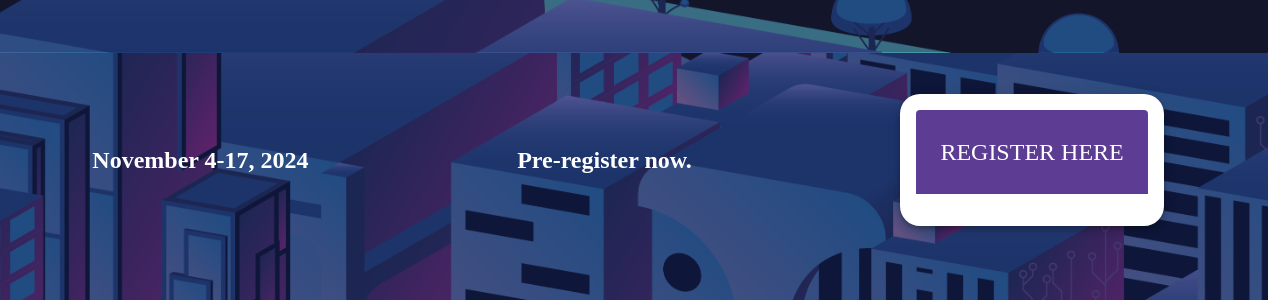
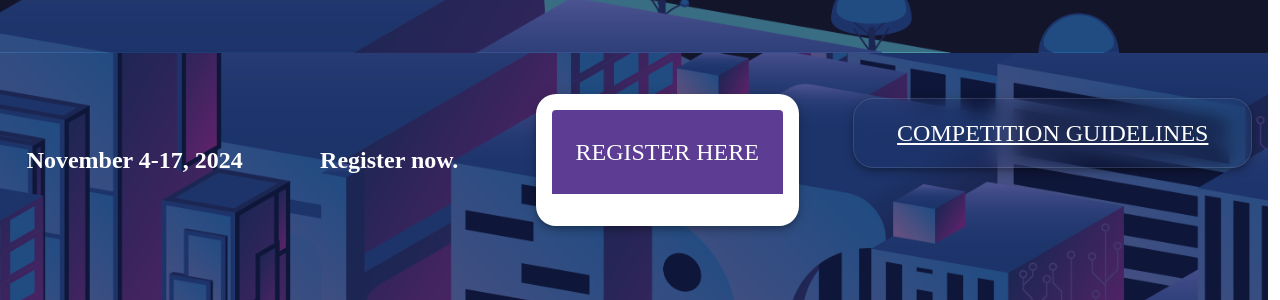
Before and after one commit to bestcluj/coderun-2024, a Vue app: page / in a window 1280 px wide. Shown: the part 799-1099 px from the top of the page. Built offline with nearby package versions, Linux system fonts and the light colour scheme; a web font is replaced by a local one.

Commit message:
changed register form link and added link to guidelines

```diff
--- a/src/views/HomeView.vue
+++ b/src/views/HomeView.vue
@@ -36,16 +36,27 @@
       <v-row>
 
         <v-col class="font columns ma-3" align-self="center">
-          <h4>Pre-register now.</h4>
+          <h4>Register now.</h4>
         </v-col>
       </v-row>
 
       <!--    register button-->
       <v-row justify="center">
         <v-col class="font columns ma-3">
-          <a href="https://forms.gle/6AAK24Tbv6FsPzTR8" style="text-decoration: none" target="_none"><v-card outlined link dark class="pa-6 elevation-5" color="#5d3d94"
+          <a href="https://docs.google.com/forms/d/1QBS3IsgoQX6gHiCjyZNnV9MYzTzZ3R6GMar0_25-d5k/edit" style="text-decoration: none" target="_none"><v-card outlined link dark class="pa-6 elevation-5" color="#5d3d94"
                   style="border-color: #ffffff; border-bottom-width: 2rem; border-top-width: 1rem;border-right-width: 1rem;border-left-width: 1rem; border-radius:20px">
             REGISTER HERE</v-card></a>
+        </v-col>
+      </v-row>
+
+      <v-row class="section-2">
+        <v-col class="ma-4">
+          <a href="https://docs.google.com/document/d/1gzKZhfOWwjol-2cyx_jBlwx0ESgWIMQ2/edit?usp=drive_link&ouid=114575871877322760980&rtpof=true&sd=true"
+             target="_none" style="text-decoration: underline; color:white">
+          <v-card outlined dark class="pa-4 elevation-5 font-faq question-glass-bg"
+                  style="border-radius:20px; background-color:rgba(255,255,255, 0%);  display:flex;align-content: center; justify-content: center;">
+            COMPETITION GUIDELINES
+          </v-card></a>
         </v-col>
       </v-row>
       <!--    sectiune video-->
```
